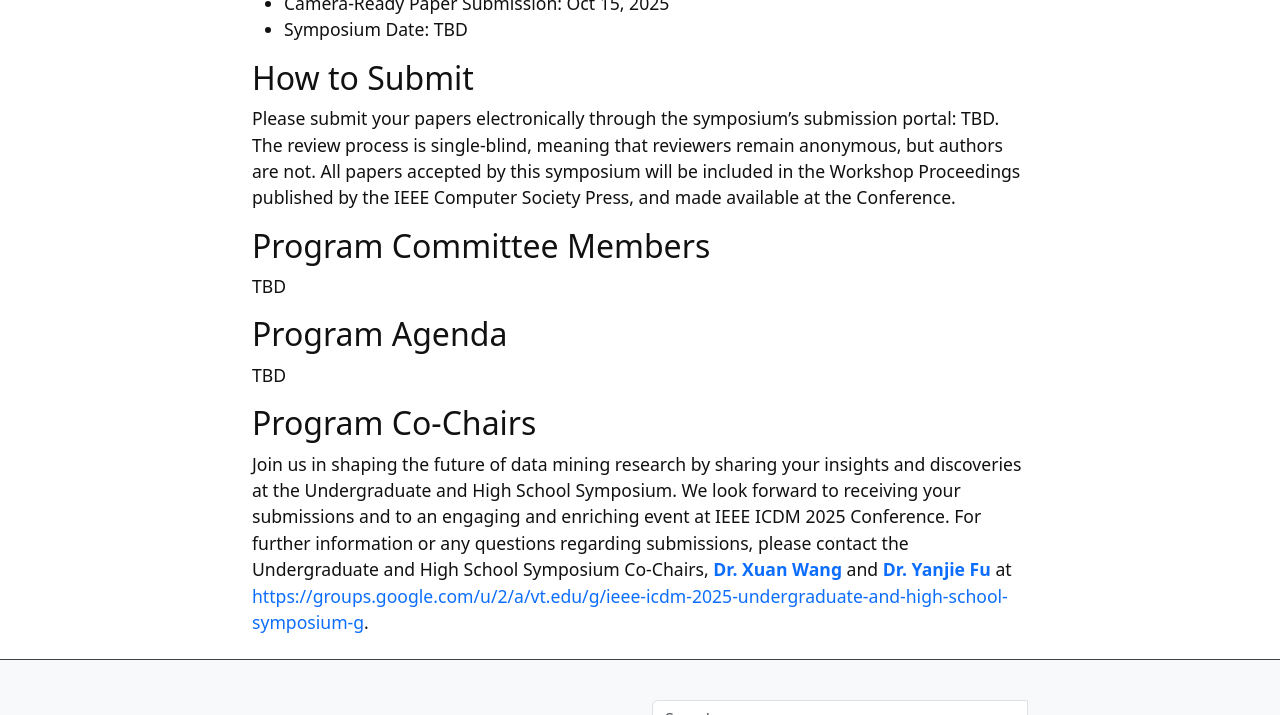
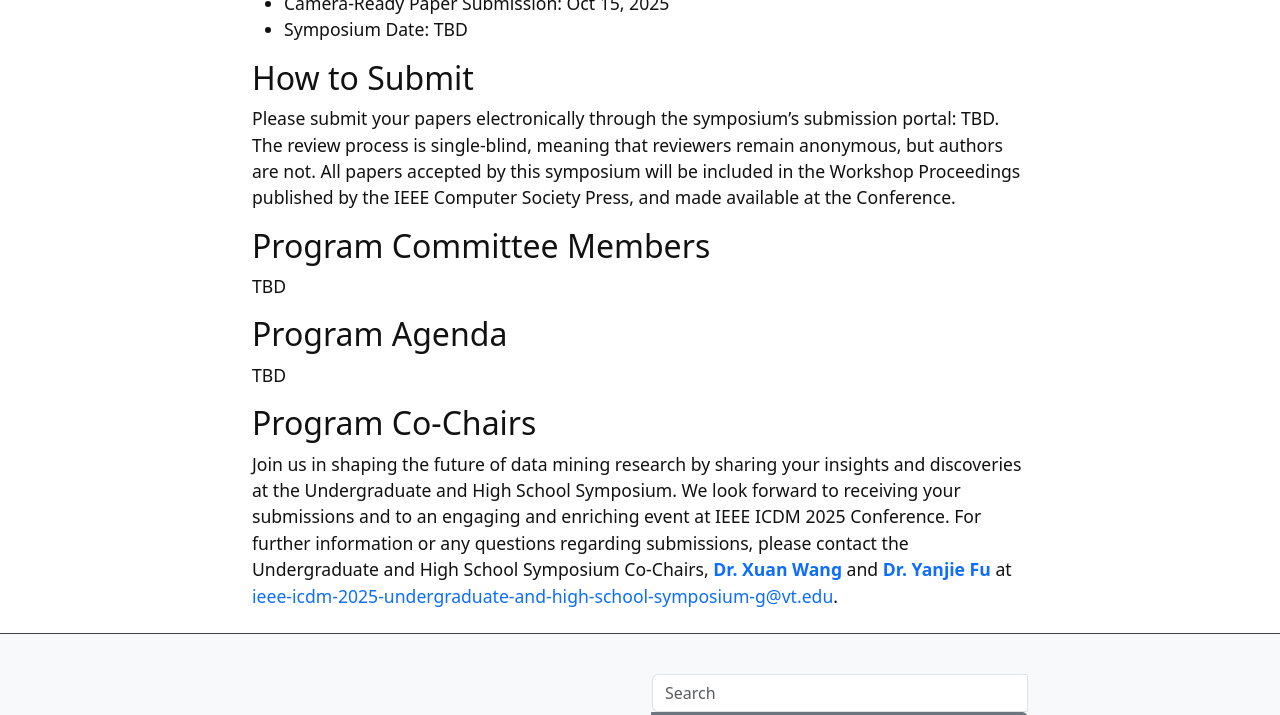
Before and after one commit to xuanwang91/2025-ICDM-UGHS, a Jekyll site: the page built from index.md, in a window 1280 px wide and 900 px high, scrolled down 1633 px, cut to the strip 0-715 px from the top of the window. Built offline with Jekyll 4.4.1, drawn with Linux system fonts in a browser that asks for light colours; part of the change alters nothing that is shown.

Commit message:
Update index.md

```diff
--- a/index.md
+++ b/index.md
@@ -127,4 +127,4 @@ TBD
 TBD
 
 ## Program Co-Chairs
-Join us in shaping the future of data mining research by sharing your insights and discoveries at the Undergraduate and High School Symposium. We look forward to receiving your submissions and to an engaging and enriching event at IEEE ICDM 2025 Conference. For further information or any questions regarding submissions, please contact the Undergraduate and High School Symposium Co-Chairs, [**Dr. Xuan Wang**](https://xuanwang91.github.io/) and [**Dr. Yanjie Fu**](https://www.yanjiefu.com/) at [https://groups.google.com/u/2/a/vt.edu/g/ieee-icdm-2025-undergraduate-and-high-school-symposium-g](mailto:https://groups.google.com/u/2/a/vt.edu/g/ieee-icdm-2025-undergraduate-and-high-school-symposium-g).
+Join us in shaping the future of data mining research by sharing your insights and discoveries at the Undergraduate and High School Symposium. We look forward to receiving your submissions and to an engaging and enriching event at IEEE ICDM 2025 Conference. For further information or any questions regarding submissions, please contact the Undergraduate and High School Symposium Co-Chairs, [**Dr. Xuan Wang**](https://xuanwang91.github.io/) and [**Dr. Yanjie Fu**](https://www.yanjiefu.com/) at [ieee-icdm-2025-undergraduate-and-high-school-symposium-g@vt.edu](mailto:ieee-icdm-2025-undergraduate-and-high-school-symposium-g@vt.edu).
```
